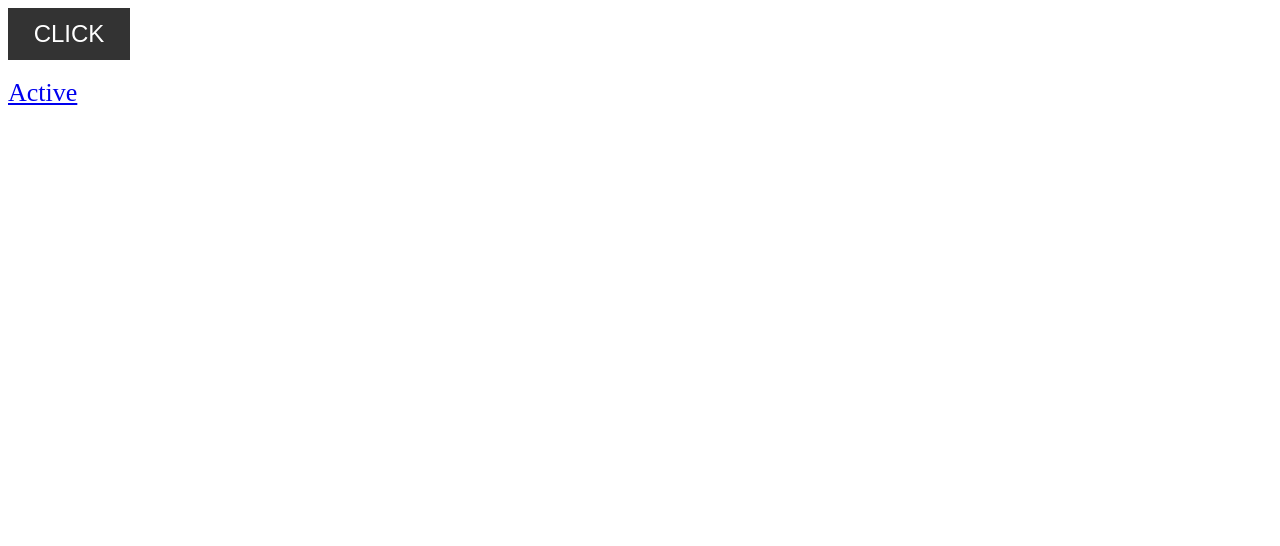
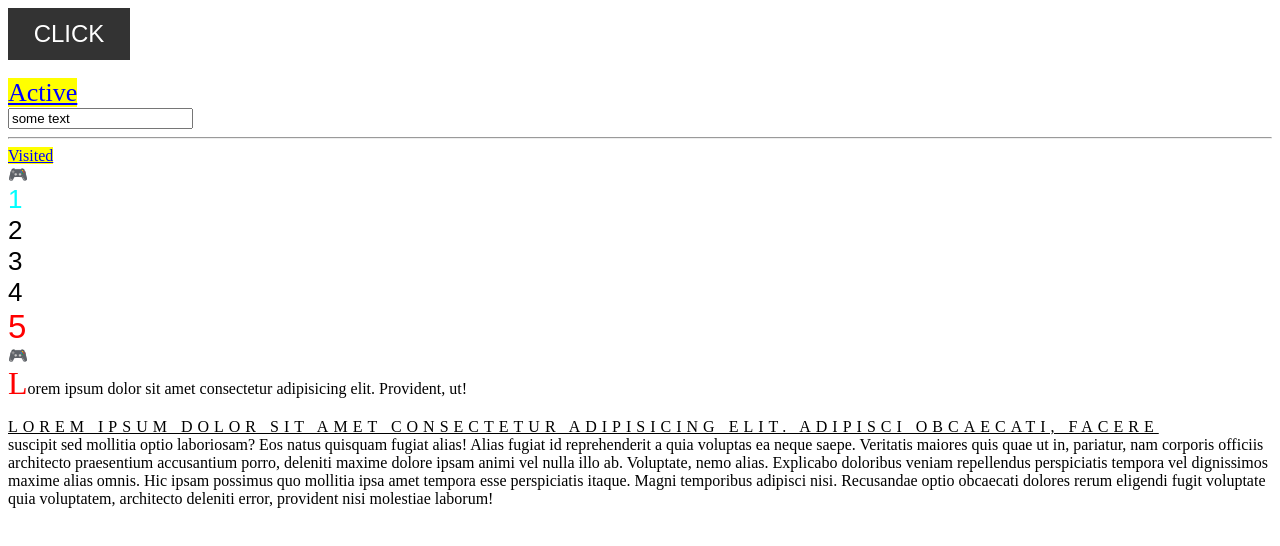
Before and after one commit to oleksmel/lesson8, a plain HTML site: page index.html in a window 1280 px wide. Drawn offline with Linux system fonts and the light colour scheme.

Commit message:
change body

```diff
--- a/index.html
+++ b/index.html
@@ -11,6 +11,20 @@
     <a class="button" href="#">click</a>
     <br>
     <a class="active" href="#">Active</a>
+    <br>
+    <input class="focus" type="text" value="some text">
+    <hr>
+    <a class="visited" href="#">Visited</a>
 
+    <div class="lists">
+        <div>1</div>
+        <div>2</div>
+        <div>3</div>
+        <div>4</div>
+        <div>5</div>
+    </div>
+
+    <div class="block">Lorem ipsum dolor sit amet consectetur adipisicing elit. Provident, ut!</div>
+    <p class="text">Lorem ipsum dolor sit amet consectetur adipisicing elit. Adipisci obcaecati, facere suscipit sed mollitia optio laboriosam? Eos natus quisquam fugiat alias! Alias fugiat id reprehenderit a quia voluptas ea neque saepe. Veritatis maiores quis quae ut in, pariatur, nam corporis officiis architecto praesentium accusantium porro, deleniti maxime dolore ipsam animi vel nulla illo ab. Voluptate, nemo alias. Explicabo doloribus veniam repellendus perspiciatis tempora vel dignissimos maxime alias omnis. Hic ipsam possimus quo mollitia ipsa amet tempora esse perspiciatis itaque. Magni temporibus adipisci nisi. Recusandae optio obcaecati dolores rerum eligendi fugit voluptate quia voluptatem, architecto deleniti error, provident nisi molestiae laborum!</p>
 </body>
 </html>
--- a/styles.css
+++ b/styles.css
@@ -33,3 +33,102 @@
     color: green;
     font-size: 40px;
 }
+
+.focus:focus {
+    color: rgb(0, 255, 0);
+    outline: none;
+}
+
+.visited:visited{
+    color: yellow;
+}
+
+.visited:hover {
+    color: blue;
+}
+
+.visited:active {
+    color: orangered;
+}
+
+.lists>div{
+    font-family: sans-serif;
+    font-size: 26px;
+}
+
+.lists>div:first-child {
+    color: aqua;
+}
+
+.lists>div:last-child {
+    font-size: 33px;
+    color: red;
+}
+
+body:lang(de) {
+    font-size: 22px;
+}
+
+.lists::after {
+    content: "🎮";
+}
+
+.lists::before {
+    content: "🎮";
+}
+
+/*.block {
+    width: 100px;
+    height: 100px;
+    border-radius: 50%;
+    background-color: aqua;
+    position: relative;
+}
+
+.block::after {
+    content: "//||";
+    width: 50px;
+    height: 50px;
+    background-color: orangered;
+    border-radius: 50%;
+    position: absolute;
+    top: 0;
+    left: 0;
+}
+
+.block::before {
+    content: "";
+    margin: 0 0px 0 0;
+    height: 10px;
+    width: 1px;
+    background-color: orange;
+}*/
+
+.block::first-letter {
+    color: red;
+    font-size: 32px;
+}
+
+.text::first-line {
+    text-decoration: underline;
+    letter-spacing: 5px;
+    text-transform: uppercase;
+}
+
+a {
+    color: blue;
+    background-color: yellow;
+}
+
+a:hover {
+    background-color: yellow;
+    color: #000;
+}
+
+a:visited {
+    color: purple;
+}
+
+a:active {
+    color: palevioletred;
+}
```
